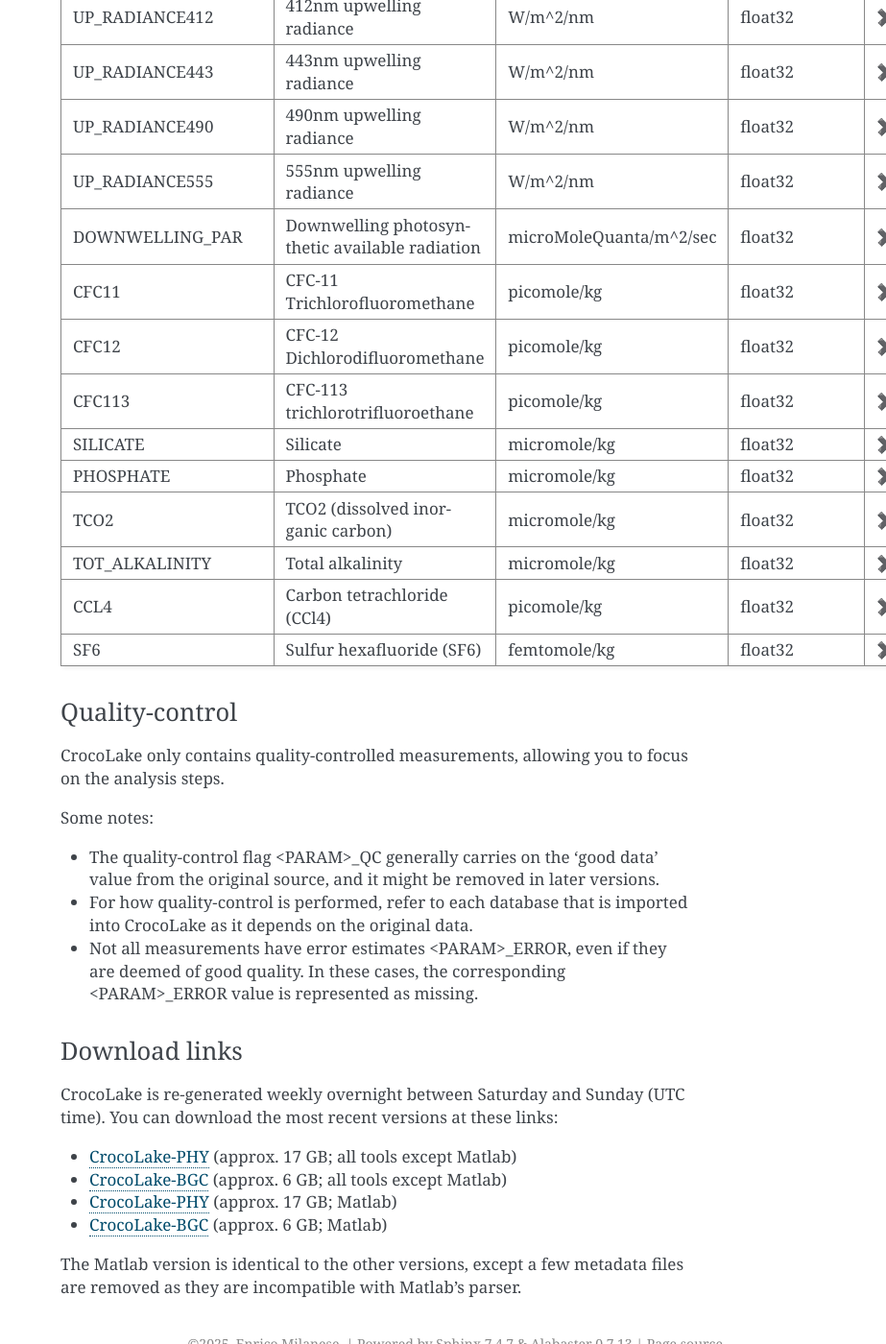
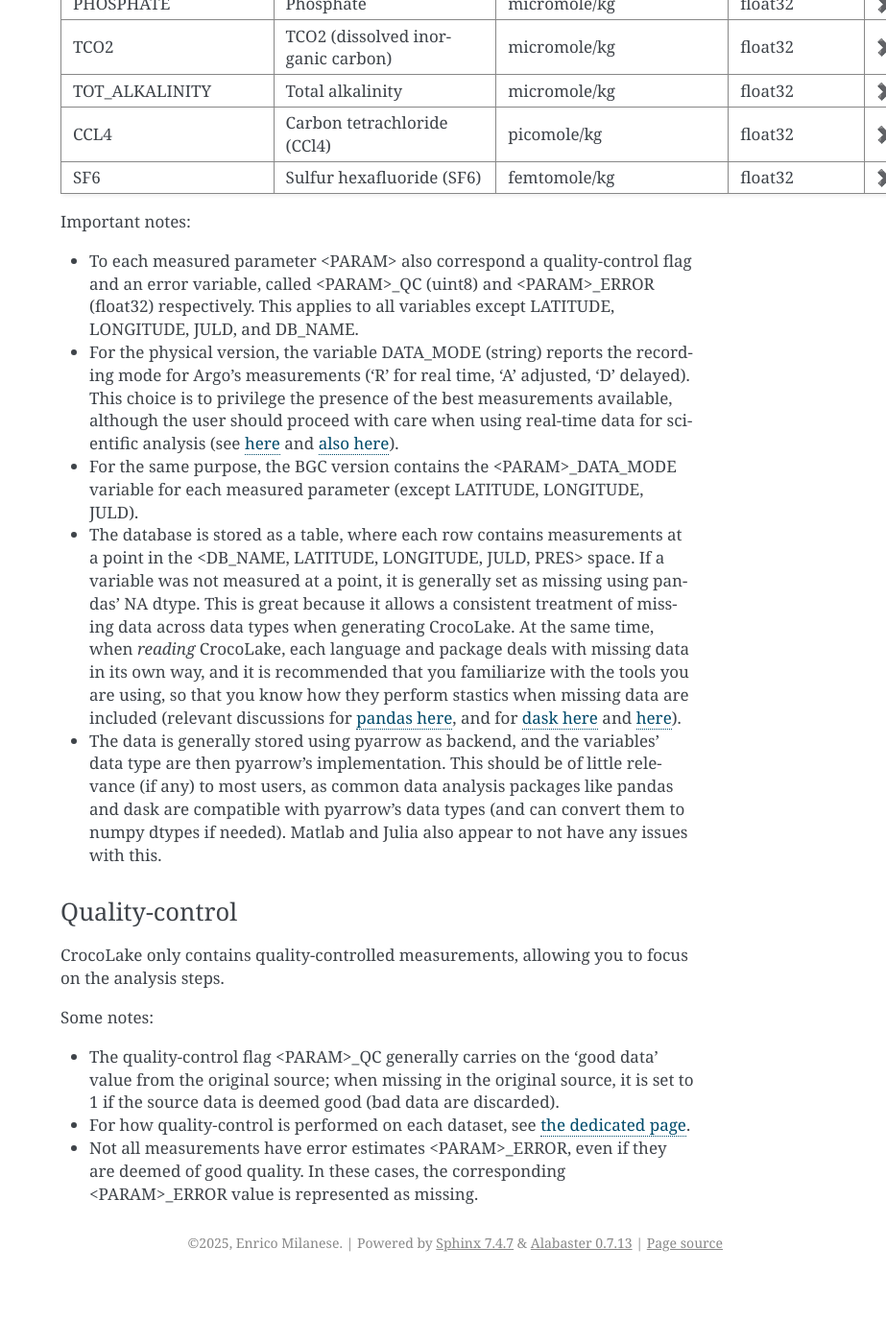
Before and after one commit to boom-lab/CrocoLakeDocs, a Sphinx documentation site: the page built from source/crocolake.rst, in a window 1280 px wide and 1400 px high, scrolled down 2544 px. Shown: the whole window at 96% size, without its empty margins (357-1280 px from the left). Built offline with Sphinx 7.4.7, drawn with Linux system fonts in a browser that asks for light colours; after the commit the page ends 3878 px from its top, so only the background shows below that; some of the changed text lies outside the part shown.

Commit message:
corrections

```diff
--- a/source/available_datasets.rst
+++ b/source/available_datasets.rst
@@ -1,3 +1,5 @@
+.. _available_datasets:
+
 Available datasets
 ==================
 
@@ -82,4 +84,4 @@
 
 All measurements' quality flags are assigned equal to 1.
 
-Spray Gliders data report depth and not pressure. For consistency with the CrocoLake variables, ``depth`` values are converted to pressure (and stored in ``PRES``) using the `Python implementation of the Gibbs SeaWater (GSW) Oceanographic Toolbox of TEOS-10 <https://teos-10.github.io/GSW-Python/intro.html>`_ (specifically, its ``gsw.conversions.p_from_z()`` method).
+Spray Gliders data report depth and not pressure. For consistency with the :ref:`CrocoLake variables <crocolake_conventions>`, ``depth`` values are converted to pressure (and stored in ``PRES``) using the `Python implementation of the Gibbs SeaWater (GSW) Oceanographic Toolbox of TEOS-10 <https://teos-10.github.io/GSW-Python/intro.html>`_ (specifically, its ``gsw.conversions.p_from_z()`` method).
--- a/source/crocolake.rst
+++ b/source/crocolake.rst
@@ -1,16 +1,26 @@
 CrocoLake
 =========
 
-CrocoLake contains observations from different databases, converter and stored in a uniform schema in parquet format. This documentation describes both the database schema and how each observation dataset is brought into CrocoLake, identifying:
-
-* the original sources for the data;
-* any data transformation (data type conversion, variables renaming);
-* quality-control considerations.
+CrocoLake contains observations from different databases, converted and stored in a uniform schema in parquet format. This documentation describes both the :ref:`database schema <crocolake_conventions>` and :ref:`how each dataset is brought into CrocoLake <available_datasets>`.
 
 CrocoLake comes in two versions:
 
 * PHY: contains physical measurements (temperature, salinity, pressure);
 * BGC: contains physical and biogeochemical measurements (e.g. temperature, dissolved oxygent, chlorophyll, etc.).
+
+Download links
+--------------
+
+CrocoLake is refreshed every weekend. You can download the most recent versions at these links:
+
+* `CrocoLake-PHY <https://whoi-my.sharepoint.com/:u:/g/personal/enrico_milanese_whoi_edu/ETVsmC-RKnlIpH_cWf1fSHcBCfeAPGT9QOCv7Qxxrbt4Mg?e=3ihaW7&download=1>`_ (for all tools except Matlab; approx. 17 GB)
+* `CrocoLake-BGC <https://whoi-my.sharepoint.com/:u:/g/personal/enrico_milanese_whoi_edu/EYu01zZNqjJLi9ep8eM3SNwBAG98weAgQWqlmNbYeuncRg?e=ie04C4&download=1>`_ (for all tools except Matlab; approx. 6 GB)
+* `CrocoLake-PHY <https://whoi-my.sharepoint.com/:u:/g/personal/enrico_milanese_whoi_edu/EZ5RMKSI1pVLoLamkiW4Jv0BKQv7T4ql2PKFiVm5ERHjow?e=4mAN9T&download=1>`_ (for Matlab; approx. 17 GB; Matlab)
+* `CrocoLake-BGC <https://whoi-my.sharepoint.com/:u:/g/personal/enrico_milanese_whoi_edu/EfrMqtCBPW9Gnwlqp0CC42oBCCx8UG88_6LfXcWbDLyiNQ?e=NUoQQd&download=1>`_ (for Matlab; approx. 6 GB)
+
+The Matlab version is identical to the other versions, except a few metadata files are removed as they are incompatible with Matlab's parser.
+
+.. _crocolake_conventions:
 
 CrocoLake's conventions
 -----------------------
@@ -22,18 +32,17 @@
 
 Variables and their units are listed below with their presence in PHY and/or BGC CrocoLake versions.
 
-Important notes:
-
-* To each measured parameter <PARAM> also correspond a quality-control flag and an error variable, called <PARAM>_QC (uint8) and <PARAM>_ERROR (float32) respectively. This applies to all variables except LATITUDE, LONGITUDE, JULD, and DB_NAME.
-* For the physical version, the variable DATA_MODE (string) reports the recording mode for Argo's measurements ('R' for real time, 'A' adjusted, 'D' delayed). This choice is to privilege the presence of the best measurements available, although the user should proceed with care when using the data for scientific analysis (see also `here <https://argo.ucsd.edu/data/how-to-use-argo-files/>`_ and `here <https://argo.ucsd.edu/data/data-faq/>`_).
-* For the same purpose, the BGC version contains the <PARAM>_DATA_MODE variable for each measured parameter (except LATITUDE, LONGITUDE, JULD).
-* The database is stored as a table, where each row contains measurements at a point in the <DB_NAME, LATITUDE, LONGITUDE, JULD, PRES> space. If a variable was not measured at a point, it is generally set as missing using pandas' NA dtype. This is great because it allows a consistent treatment of missing data across data types when generating CrocoLake. At the same time, when *reading* CrocoLake, each language and package deals with missing data in its own way, and it is recommended that you familiarize with the tools you are using so that you know how they perform stastics when these data are included (relevant discussions for `pandas here <https://pandas.pydata.org/docs/user_guide/missing_data.html>`_, and for `dask here <https://github.com/dask/dask/issues/9845>`_ and `here <https://github.com/dask/dask/issues/11235>`_).
-* The data is generally stored using pyarrow as backend, and the variables' data type are then pyarrow's implementation. This should be of little relevance (if any) to most users, as common data analysis packages like pandas and dask are compatible with pyarrow's data types (and can convert them to numpy dtypes if needed). Matlab and Julia also appear to not have any issues with this.
-
 .. csv-table::
    :header-rows: 1
    :file: _static/CrocoLakeDocs_Variables.csv
 
+Important notes:
+
+* To each measured parameter <PARAM> also correspond a quality-control flag and an error variable, called <PARAM>_QC (uint8) and <PARAM>_ERROR (float32) respectively. This applies to all variables except LATITUDE, LONGITUDE, JULD, and DB_NAME.
+* For the physical version, the variable DATA_MODE (string) reports the recording mode for Argo's measurements ('R' for real time, 'A' adjusted, 'D' delayed). This choice is to privilege the presence of the best measurements available, although the user should proceed with care when using real-time data for scientific analysis (see `here <https://argo.ucsd.edu/data/how-to-use-argo-files/>`_ and `also here <https://argo.ucsd.edu/data/data-faq/>`_).
+* For the same purpose, the BGC version contains the <PARAM>_DATA_MODE variable for each measured parameter (except LATITUDE, LONGITUDE, JULD).
+* The database is stored as a table, where each row contains measurements at a point in the <DB_NAME, LATITUDE, LONGITUDE, JULD, PRES> space. If a variable was not measured at a point, it is generally set as missing using pandas' NA dtype. This is great because it allows a consistent treatment of missing data across data types when generating CrocoLake. At the same time, when *reading* CrocoLake, each language and package deals with missing data in its own way, and it is recommended that you familiarize with the tools you are using, so that you know how they perform stastics when missing data are included (relevant discussions for `pandas here <https://pandas.pydata.org/docs/user_guide/missing_data.html>`_, and for `dask here <https://github.com/dask/dask/issues/9845>`_ and `here <https://github.com/dask/dask/issues/11235>`_).
+* The data is generally stored using pyarrow as backend, and the variables' data type are then pyarrow's implementation. This should be of little relevance (if any) to most users, as common data analysis packages like pandas and dask are compatible with pyarrow's data types (and can convert them to numpy dtypes if needed). Matlab and Julia also appear to not have any issues with this.
 
 Quality-control
 ^^^^^^^^^^^^^^^
@@ -42,18 +51,6 @@
 
 Some notes:
 
-* The quality-control flag <PARAM>_QC generally carries on the 'good data' value from the original source, and it might be removed in later versions.
-* For how quality-control is performed, refer to each database that is imported into CrocoLake as it depends on the original data.
+* The quality-control flag <PARAM>_QC generally carries on the 'good data' value from the original source; when missing in the original source, it is set to 1 if the source data is deemed good (bad data are discarded).
+* For how quality-control is performed on each dataset, see :ref:`the dedicated page <available_datasets>`.
 * Not all measurements have error estimates <PARAM>_ERROR, even if they are deemed of good quality. In these cases, the corresponding <PARAM>_ERROR value is represented as missing.
-
-Download links
-^^^^^^^^^^^^^^
-
-CrocoLake is re-generated weekly overnight between Saturday and Sunday (UTC time). You can download the most recent versions at these links:
-
-* `CrocoLake-PHY <https://whoi-my.sharepoint.com/:u:/g/personal/enrico_milanese_whoi_edu/ETVsmC-RKnlIpH_cWf1fSHcBCfeAPGT9QOCv7Qxxrbt4Mg?e=3ihaW7&download=1>`_ (approx. 17 GB; all tools except Matlab)
-* `CrocoLake-BGC <https://whoi-my.sharepoint.com/:u:/g/personal/enrico_milanese_whoi_edu/EYu01zZNqjJLi9ep8eM3SNwBAG98weAgQWqlmNbYeuncRg?e=ie04C4&download=1>`_ (approx. 6 GB; all tools except Matlab)
-* `CrocoLake-PHY <https://whoi-my.sharepoint.com/:u:/g/personal/enrico_milanese_whoi_edu/EZ5RMKSI1pVLoLamkiW4Jv0BKQv7T4ql2PKFiVm5ERHjow?e=4mAN9T&download=1>`_ (approx. 17 GB; Matlab)
-* `CrocoLake-BGC <https://whoi-my.sharepoint.com/:u:/g/personal/enrico_milanese_whoi_edu/EYu01zZNqjJLi9ep8eM3SNwBAG98weAgQWqlmNbYeuncRg?e=ie04C4&download=1>`_ (approx. 6 GB; Matlab)
-
-The Matlab version is identical to the other versions, except a few metadata files are removed as they are incompatible with Matlab's parser.
```
Also changed, not shown: other parts of source/available_datasets.rst (+1 -1 lines).
